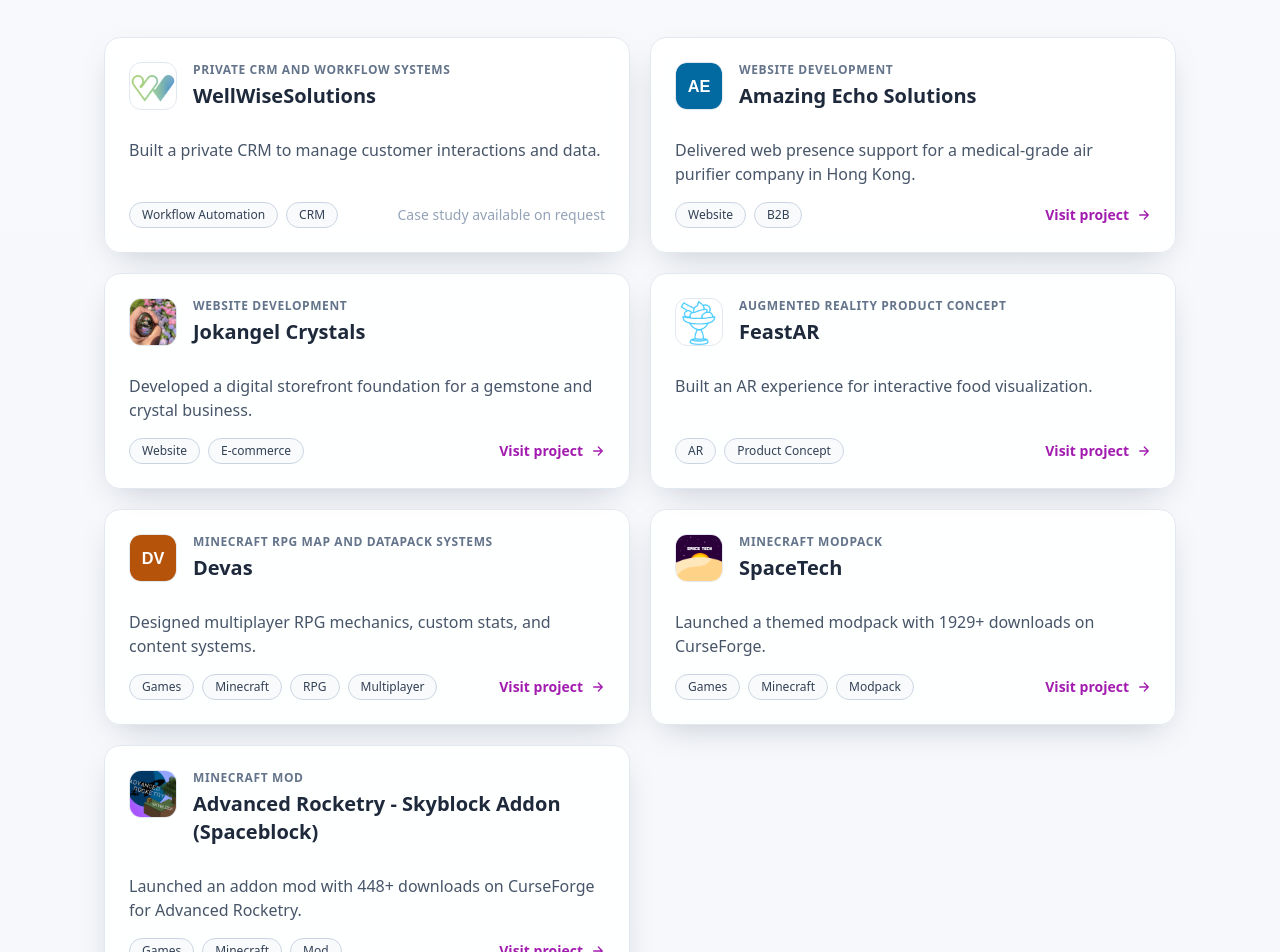
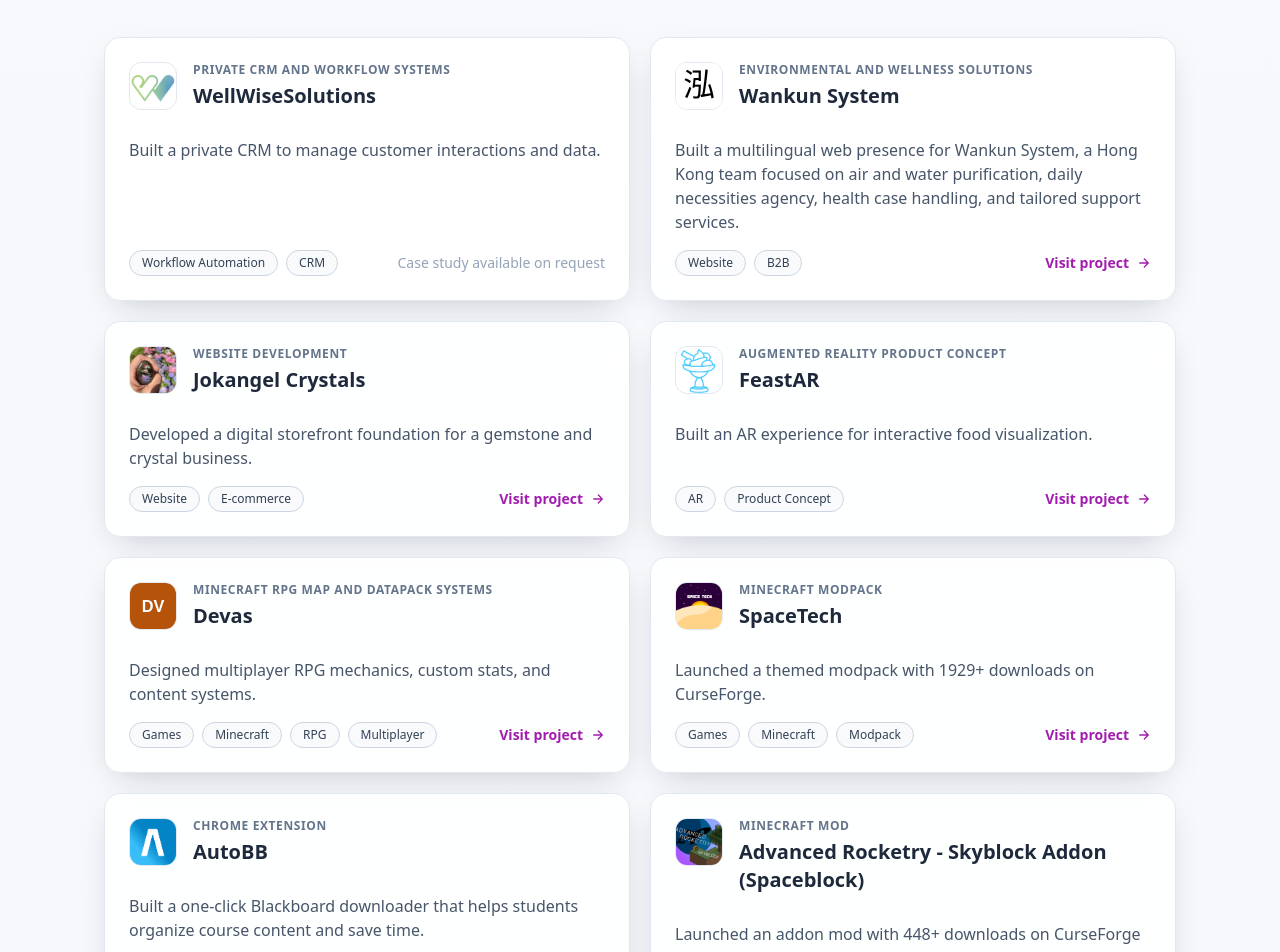
Before and after one commit to Kalalib/kalalib-root-website, a Next.js app: page / in a window 1280 px wide. Shown: the part 1440-2392 px from the top of the page. Built offline with nearby package versions, Linux system fonts and the light colour scheme; no server answers.

Commit message:
Update portfolio entries

```diff
--- a/app/page.tsx
+++ b/app/page.tsx
@@ -31,10 +31,10 @@
     tags: ["Workflow Automation", "CRM"]
   },
   {
-    name: "Amazing Echo Solutions",
-    logo: "/assets/portfolio/amazing-echo.svg",
-    stack: "Website Development",
-    result: "Delivered web presence support for a medical-grade air purifier company in Hong Kong.",
+    name: "Wankun System",
+    logo: "/assets/portfolio/wankun-system.svg",
+    stack: "Environmental and Wellness Solutions",
+    result: "Built a multilingual web presence for Wankun System, a Hong Kong team focused on air and water purification, daily necessities agency, health case handling, and tailored support services.",
     tags: ["Website", "B2B"],
     href: "https://wankunsystem.github.io",
   },
@@ -69,6 +69,14 @@
     result: "Launched a themed modpack with 1929+ downloads on CurseForge.",
     tags: ["Games", "Minecraft", "Modpack"],
     href: "https://www.curseforge.com/minecraft/modpacks/spacetech-space-capsule",
+  },
+  {
+    name: "AutoBB",
+    logo: "/assets/portfolio/autobb_logo.png",
+    stack: "Chrome Extension",
+    result: "Built a one-click Blackboard downloader that helps students organize course content and save time.",
+    tags: ["Product", "Automation", "Education"],
+    href: "https://autobb.kalalib.com",
   },
   {
     name: "Advanced Rocketry - Skyblock Addon (Spaceblock)",
```
Also changed, not shown: public/assets/portfolio/autobb_logo.png (added), public/assets/portfolio/wankun-system.svg (added).
